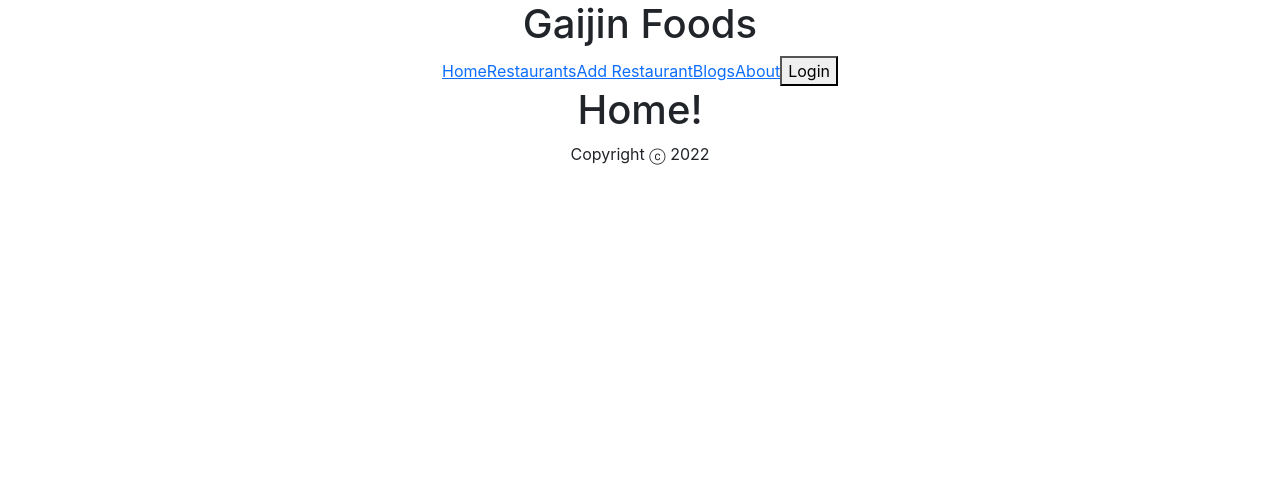
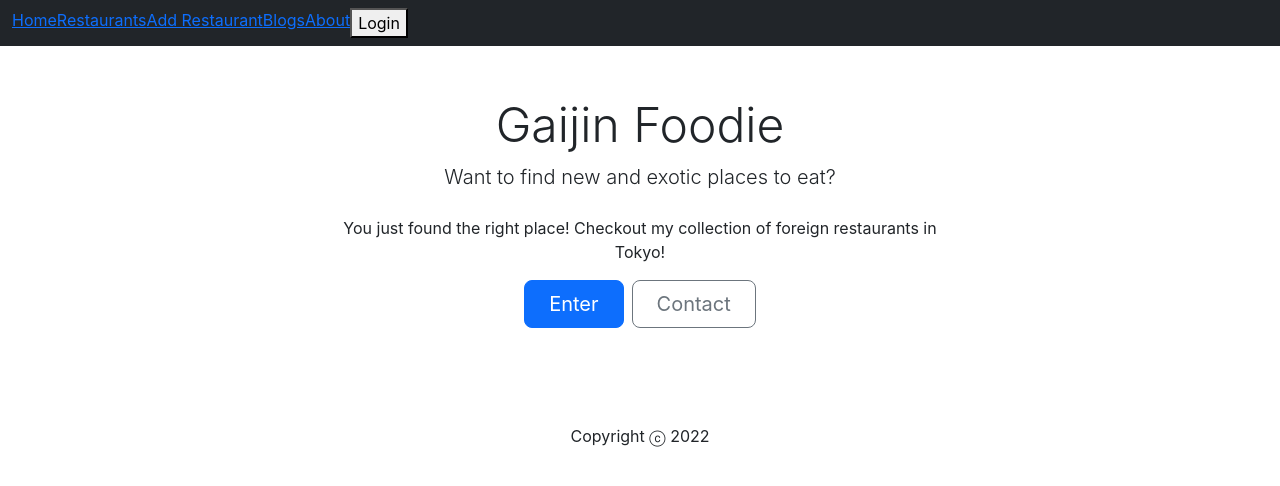
Before and after one commit to AllanSechrist/foreign_foods, a React (Create React App) app in the folder frontend/: page / in a window 1280 px wide. Shown: the top 486 px of the page. Built offline with nearby package versions, Linux system fonts and the light colour scheme.

Commit message:
add HomeHero component

```diff
--- /dev/null
+++ b/frontend/src/components/HomeHero.jsx
@@ -0,0 +1,27 @@
+import React from 'react'
+
+function HomeHero() {
+    return (
+        <div className="px-4 py-5 my-5 text-center">
+            <h1 className="display-5 fw bold">Gaijin Foodie</h1>
+            <div className="col-lg-6 mx-auto">
+                <p className="lead mb-4">
+                    Want to find new and exotic places to eat?
+                </p>
+                <p>
+                    You just found the right place! Checkout my collection of foreign restaurants in Tokyo!
+                </p>
+                <div className="d-grid gap-2 d-sm-flex justify-content-sm-center">
+                    <button type="button" className="btn btn-primary btn-lg px-4 gap-3">
+                        Enter
+                    </button>
+                    <button type="button" className="btn btn-outline-secondary btn-lg px-4">
+                        Contact
+                    </button>
+                </div>
+            </div>
+        </div>
+    )
+}
+
+export default HomeHero
--- a/frontend/src/components/PageRouter.jsx
+++ b/frontend/src/components/PageRouter.jsx
@@ -20,13 +20,30 @@ function PageRouter() {
     const { store, actions } = useContext(Context);
     return (
         <Router>
-            <Header />
-            <nav>
+
+            <nav className="navbar navbar-expand-md navbar-dark fixed-top bg-dark">
+                <div className="container-fluid">
+                    <ul className="navbar-nav me-auto mb-2 mb-md-0">
+                        <li className="nav-item">
                             <Link to="/">Home</Link>
+                        </li>
+                        <li className="nav-item">
                             <Link to="/restaurants">Restaurants</Link>
+                        </li>
+                        <li className="nav-item">
                             <Link to="/new-restaurant">Add Restaurant</Link>
+                        </li>
+                        <li className="nav-item">
                             <Link to="/blog">Blogs</Link>
+                        </li>
+                        <li className="nav-item">
                             <Link to="/about">About</Link>
+                        </li>
+
+
+
+
+
                     { !store.token ?
                         <Link to="/login">
                             <button>Login</button>
@@ -34,9 +51,11 @@ function PageRouter() {
                         :
                         <button onClick={() => actions.logout()}>Logout</button>
                     }
-
+                    </ul>
+                </div>
 
             </nav>
+            {/* <Header /> */}
             <Routes>
                 <Route path="/" element={<Home/>} />
                 <Route path="/restaurants" element={<Restaurants/>} />
--- a/frontend/src/components/pages/Home.jsx
+++ b/frontend/src/components/pages/Home.jsx
@@ -1,8 +1,11 @@
 import React from 'react'
+import HomeHero from '../HomeHero'
 
 function Home() {
     return (
-        <h1>Home!</h1>
+        <div>
+            <HomeHero />
+        </div>
     )
 }
 
```
Lines whose indentation alone changed are shown as unchanged.
